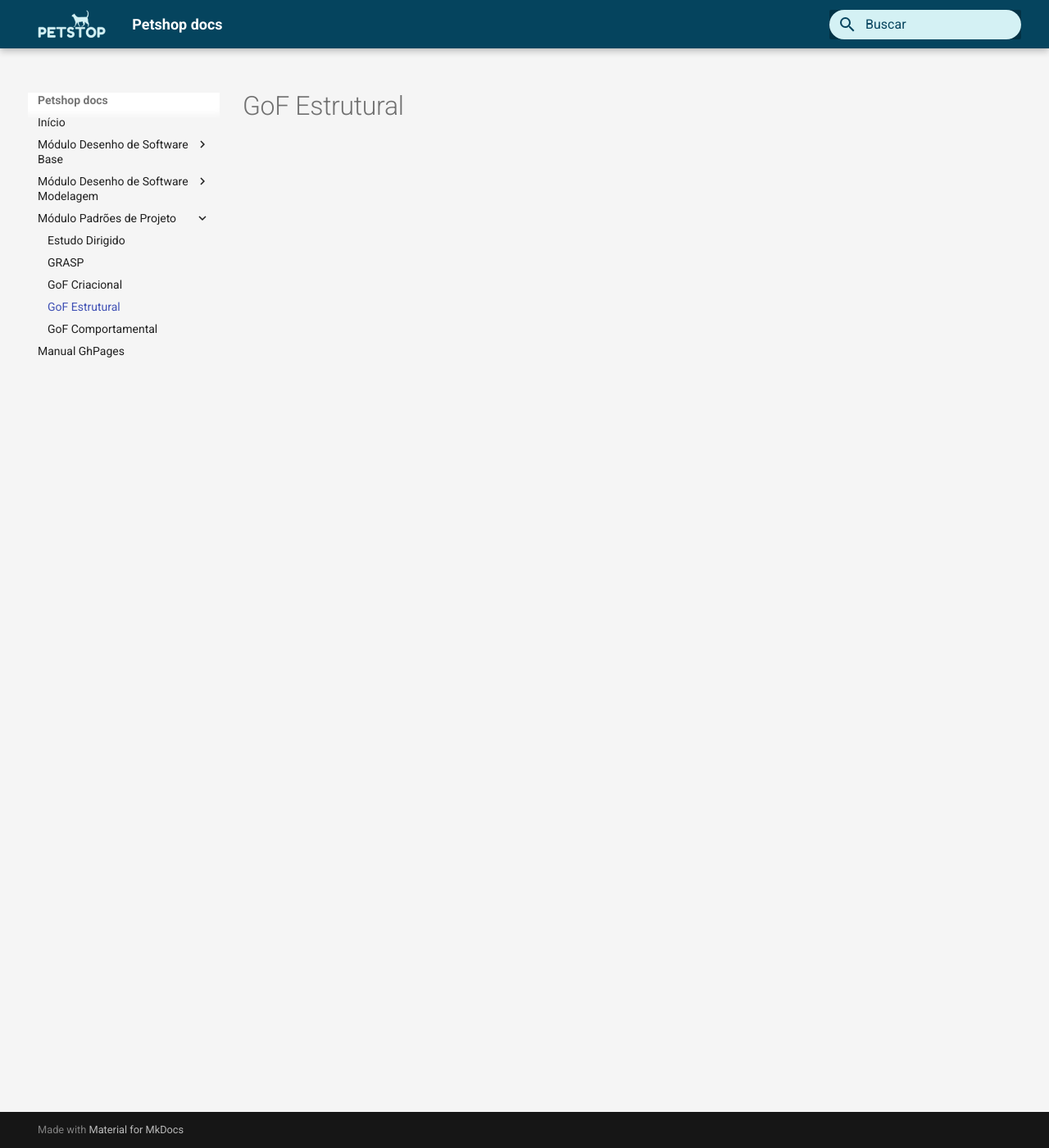
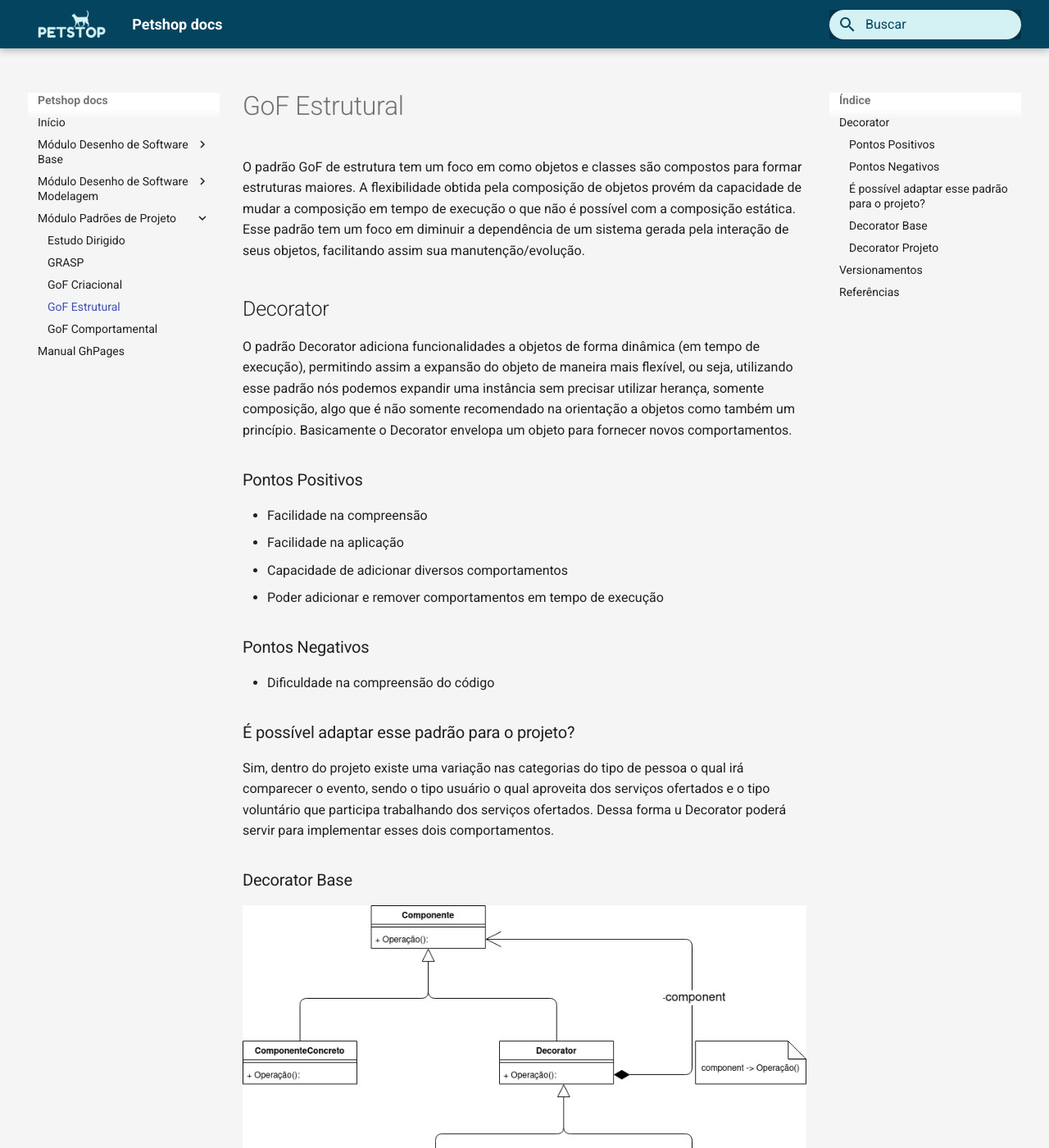
Before and after one commit to UnBArqDsw2021-1/2021.1_G3_PetStop_docs, an MkDocs documentation site: the page built from docs/padroes/gofEstrutural/gofEstrutural.md, in a window 1280 px wide and 1400 px high. Shown: the whole window at 82% size. Built offline with MkDocs 1.6.1 and Material for MkDocs 9.7.7, drawn with Linux system fonts in a browser that asks for light colours; some of the changed text lies outside the part shown.

Commit message:
Adicionando Decorator ao GoF Estrutural

```diff
--- a/docs/padroes/gofEstrutural/gofEstrutural.md
+++ b/docs/padroes/gofEstrutural/gofEstrutural.md
@@ -1 +1,36 @@
 # GoF Estrutural
+O padrão GoF de estrutura tem um foco em como objetos e classes são compostos para formar estruturas maiores. A flexibilidade obtida pela composição de objetos provém da capacidade de mudar a composição em tempo de execução o que não é possível com a composição estática. Esse padrão tem um foco em diminuir a dependência de um sistema gerada pela interação de seus objetos, facilitando assim sua manutenção/evolução.
+
+## Decorator
+O padrão Decorator adiciona funcionalidades a objetos de forma dinâmica (em tempo de execução), permitindo assim a expansão do objeto de maneira mais flexível, ou seja, utilizando esse padrão nós podemos expandir uma instância sem precisar utilizar herança, somente composição, algo que é não somente recomendado na orientação a objetos como também um princípio. Basicamente o Decorator envelopa um objeto para fornecer novos comportamentos.
+
+### Pontos Positivos
+- Facilidade na compreensão
+- Facilidade na aplicação
+- Capacidade de adicionar diversos comportamentos
+- Poder adicionar e remover comportamentos em tempo de execução
+
+### Pontos Negativos
+- Dificuldade na compreensão do código
+
+### É possível adaptar esse padrão para o projeto?
+Sim, dentro do projeto existe uma variação nas categorias do tipo de pessoa o qual irá comparecer o evento, sendo o tipo usuário o qual aproveita dos serviços ofertados e o tipo voluntário que participa trabalhando dos serviços ofertados. Dessa forma u Decorator poderá servir para implementar esses dois comportamentos.
+### Decorator Base
+![Decorator Base](./images/DecoratorBasico.jpg)
+
+### Decorator Projeto
+![Decorator Projeto](./images/DecoratorProjeto.jpg)
+
+
+## Versionamentos
+
+|Data|Versão|Descrição|Autor|
+|:--------:|:---:|:-------------------: |:-----------------------:|
+|08/09/2021| 0.1 | Criação do documento | Pedro Vítor de Salles Cella |
+|08/09/2021| 0.2 | Adição do Decorator  | Pedro Vítor de Salles Cella |
+
+## Referências
+- Site: https://pt.wikipedia.org/wiki/Padr%C3%A3o_de_projeto_de_software#Padr%C3%B5es_estruturais
+- Repositório: https://unbarqdsw.github.io/2020.1_G12_Stock/#/Project/Estudos/estrutural
+- Site: https://www.devmedia.com.br/design-patterns-padroes-gof/16781
+- Site: http://www.macoratti.net/13/02/net_decor1.htm
```
Also changed, not shown: docs/padroes/gofEstrutural/images/DecoratorBasico.jpg (added), docs/padroes/gofEstrutural/images/DecoratorProjeto.jpg (added).
